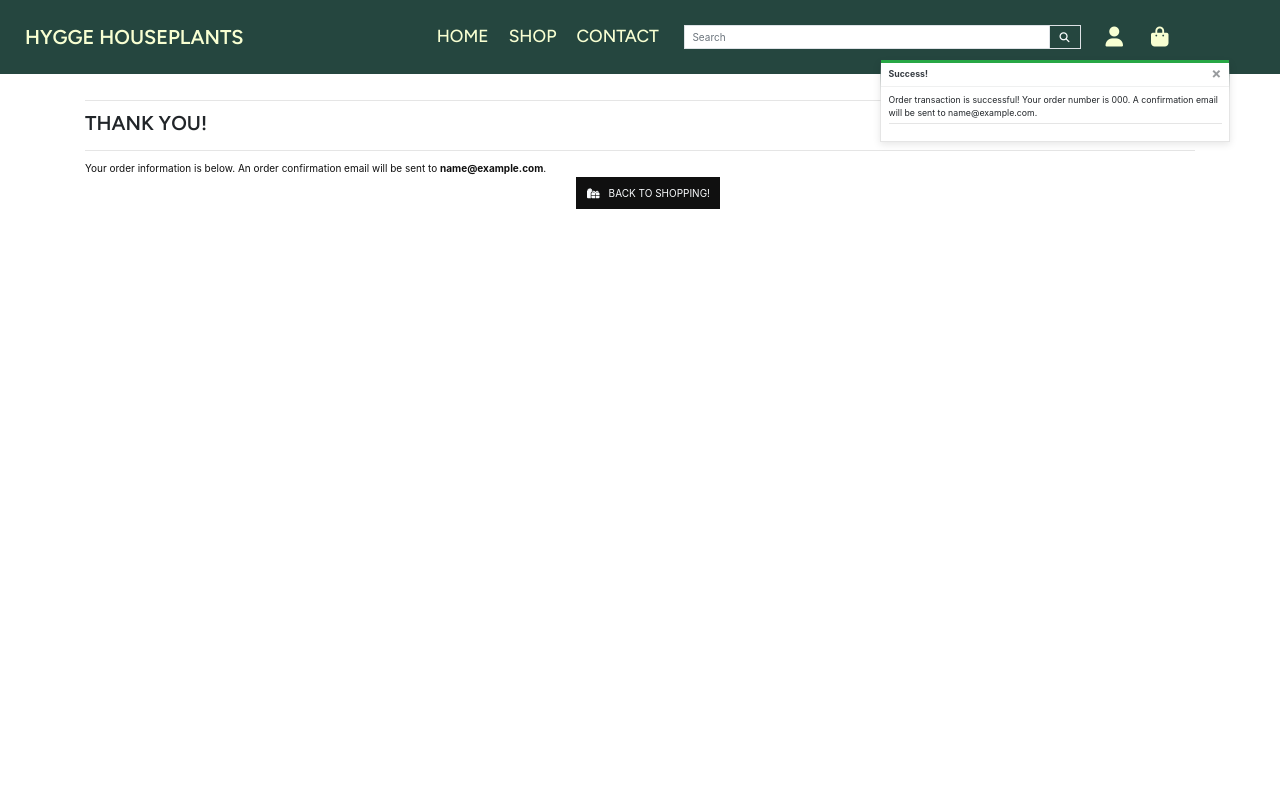
After one commit to rachelcluke/hygge-houseplants, a Django app: page /checkout/checkout_success/000 in a window 1280 px wide. The commit adds this page. Run offline with Django 3.2, Linux system fonts and the light colour scheme; tables that the repository leaves empty hold one stand-in row (values such as "Sample post"); parts of the project's set-up code (start-up, migrations or seed data) failed here and were passed over; some libraries are stand-ins or nearby versions.

Commit message:
NEW - added checkout success html + functionality

```diff
--- a/checkout/__init__.py
+++ b/checkout/__init__.py
@@ -0,0 +1 @@
+default_app_config = 'checkout.apps.CheckoutConfig'
--- a/checkout/models.py
+++ b/checkout/models.py
@@ -33,7 +33,7 @@ class Order(models.Model):
         Update grand total each time a line item is added,
         accounting for delivery costs.
         """
-        self.order_total = self.lineitems.aggregate(Sum('lineitem_total'))['lineitem_total__sum']
+        self.order_total = self.lineitems.aggregate(Sum('lineitem_total'))['lineitem_total__sum'] or 0
         if self.order_total < settings.FREE_DELIVERY_THRESHOLD:
             self.delivery_cost = self.order_total * settings.STANDARD_DELIVERY_PERCENTAGE / 100
         else:
--- a/checkout/signals.py
+++ b/checkout/signals.py
@@ -11,7 +11,7 @@ def update_on_save(sender, instance, created, **kwargs):
     instance.order.update_total()
 
 @receiver(post_delete, sender=OrderLineItem)
-def update_on_save(sender, instance, **kwargs):
+def update_on_delete(sender, instance, **kwargs):
     """
     Update order total on lineitem delete
     """
--- a/checkout/static/checkout/css/checkout.css
+++ b/checkout/static/checkout/css/checkout.css
@@ -36,3 +36,7 @@
     color: var(--jetblack);
     border: 1px solid var(--jetblack);
 }
+
+#success-return-btn {
+    padding: 1rem;
+}
--- /dev/null
+++ b/checkout/templates/checkout/checkout_success.html
@@ -0,0 +1,42 @@
+{% extends "base.html" %}
+{% load static %}
+
+{% block extra_css %}
+    <link rel="stylesheet" href="{% static 'checkout/css/checkout.css' %}">
+{% endblock %}
+
+{% block page_header %}
+    <div class="container header-container">
+        <div class="row">
+            <div class="col"></div>
+        </div>
+    </div>
+{% endblock %}
+
+{% block content %}
+    <div class="overlay"></div>
+    <div class="container" id="page-order-confirmation">
+        <div class="row">
+            <div class="col">
+                <hr>
+                <h2 class="logo-font mb-4">Thank You!</h2>
+                <hr>
+                <p class="text-black">Your order information is below. An order confirmation email will be sent to <strong>{{ order.email }}</strong>.</p>
+            </div>
+        </div>
+
+        <div class="row">
+            <div class="col-12 col-lg-7"></div>
+        </div>
+        <div class="row">
+			<div class="col-12 col-lg-7 text-right">
+				<a href="{% url 'products' %}" class="default-button btn-black rounded-0 my-2" id="success-return-btn">
+					<span class="icon mr-2">
+						<i class="fas fa-gifts"></i>
+					</span>
+					<span class="text-uppercase">Back to shopping!</span>
+				</a>
+			</div>
+		</div>
+    </div>
+{% endblock %}
--- a/checkout/urls.py
+++ b/checkout/urls.py
@@ -2,5 +2,6 @@ from django.urls import path
 from . import views
 
 urlpatterns = [
-    path('', views.checkout, name='checkout')
+    path('', views.checkout, name='checkout'),
+    path('checkout_success/<order_number>', views.checkout_success, name='checkout_success'),
 ]
--- a/checkout/views.py
+++ b/checkout/views.py
@@ -1,30 +1,75 @@
-from django.shortcuts import render, redirect, reverse
+from django.shortcuts import render, redirect, reverse, get_object_or_404
 from django.contrib import messages
 from django.conf import settings
+
 from .forms import OrderForm
+from .models import Order, OrderLineItem
+from products.models import Product
 from bag.contexts import bag_contents
 
 import stripe
+
 
 def checkout(request):
     stripe_public_key = settings.STRIPE_PUBLIC_KEY
     stripe_secret_key = settings.STRIPE_SECRET_KEY
 
-    bag = request.session.get('bag', {})
-    if not bag:
-        messages.error(request, "Your bag is currently empty.")
-        return redirect(reverse('products'))
+    if request.method == 'POST':
+        bag = request.session.get('bag', {})
 
-    current_bag = bag_contents(request)
-    total = current_bag['grand_total']
-    stripe_total = round(total * 100)
-    stripe.api_key = stripe_secret_key
-    intent = stripe.PaymentIntent.create(
-        amount=stripe_total,
-        currency=settings.STRIPE_CURRENCY,
-    )
+        form_data = {
+            'full_name': request.POST['full_name'],
+            'email': request.POST['email'],
+            'phone_number': request.POST['phone_number'],
+            'country': request.POST['country'],
+            'postcode': request.POST['postcode'],
+            'town_or_city': request.POST['town_or_city'],
+            'street_address1': request.POST['street_address1'],
+            'street_address2': request.POST['street_address2'],
+            'county': request.POST['county'],
+        }
+        order_form = OrderForm(form_data)
+        if order_form.is_valid():
+            order = order_form.save()
+            for item_id, item_data in bag.items():
+                try:
+                    product = Product.objects.get(id=item_id)
+                    if isinstance(item_data, int):
+                        order_line_item = OrderLineItem(
+                            order=order,
+                            product=product,
+                            quantity=item_data,
+                        )
+                        order_line_item.save()
+                except Product.DoesNotExist:
+                    messages.error(request, (
+                        "One of the products in your bag wasn't found in our system. "
+                        "Please call us for assistance!")
+                    )
+                    order.delete()
+                    return redirect(reverse('view_bag'))
 
-    order_form = OrderForm()
+            request.session['save_info'] = 'save-info' in request.POST
+            return redirect(reverse('checkout_success', args=[order.order_number]))
+        else:
+            messages.error(request, 'There was an error with your form. \
+                Please re-verify your information.')
+    else:
+        bag = request.session.get('bag', {})
+        if not bag:
+            messages.error(request, "Your bag is currently empty at the moment!")
+            return redirect(reverse('products'))
+
+        current_bag = bag_contents(request)
+        total = current_bag['grand_total']
+        stripe_total = round(total * 100)
+        stripe.api_key = stripe_secret_key
+        intent = stripe.PaymentIntent.create(
+            amount=stripe_total,
+            currency=settings.STRIPE_CURRENCY,
+        )
+
+        order_form = OrderForm()
 
     if not stripe_public_key:
         messages.warning(request, 'Stripe public key is missing. \
@@ -38,3 +83,24 @@ def checkout(request):
     }
 
     return render(request, template, context)
+
+
+def checkout_success(request, order_number):
+    """
+    Handle successful checkouts
+    """
+    save_info = request.session.get('save_info')
+    order = get_object_or_404(Order, order_number=order_number)
+    messages.success(request, f'Order transaction is successful! \
+        Your order number is {order_number}. A confirmation \
+        email will be sent to {order.email}.')
+
+    if 'bag' in request.session:
+        del request.session['bag']
+
+    template = 'checkout/checkout_success.html'
+    context = {
+        'order': order,
+    }
+
+    return render(request, template, context)
--- a/static/css/base.css
+++ b/static/css/base.css
@@ -242,7 +242,7 @@ a.category-badge > span.badge:hover {
         padding-top: 4%;
     }
 
-    #products-page, #bag-page, #checkout-page {
+    #products-page, #bag-page, #checkout-page, #page-order-confirmation {
         margin-top: 7%;
     }
 
```
Also changed, not shown: checkout/static/checkout/js/stripe_elements.js (+19 -3 lines).
